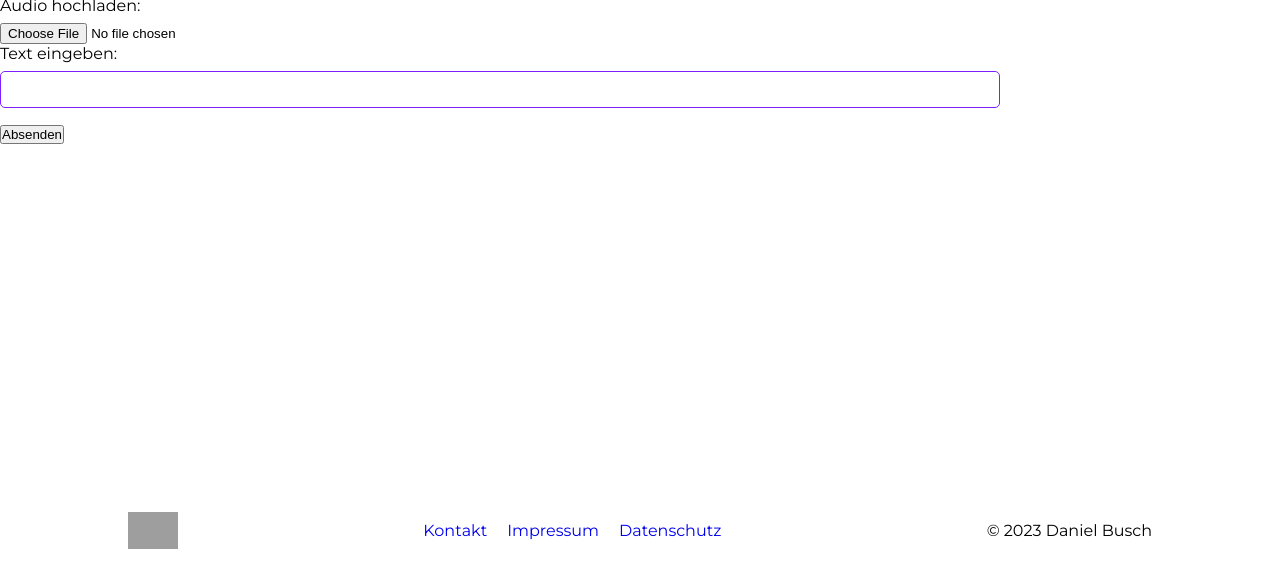
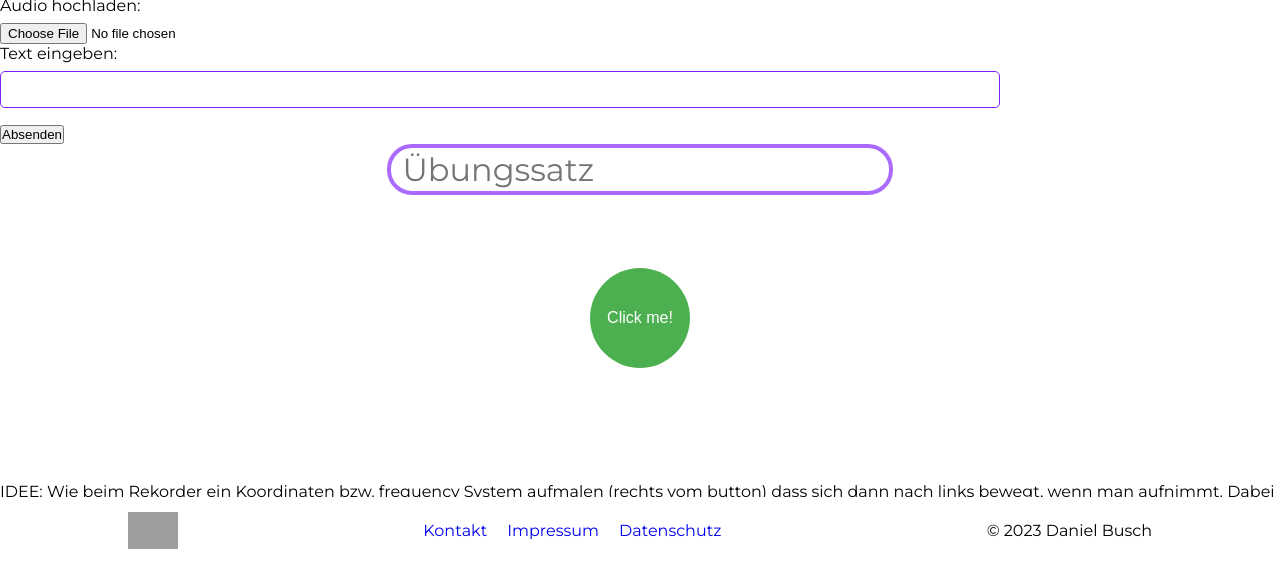
Before and after one commit to dakopen/studie.AusspracheTrainer.org, a Django app: page /de/ in a window 1280 px wide. Shown: the part 236-800 px from the top of the page. Run offline with Django 4.2, Linux system fonts and the light colour scheme; parts of the project's set-up code (start-up, migrations or seed data) failed here and were passed over; grey boxes are pictures that could not be loaded.

Commit message:
record audio canvas

```diff
--- a/aussprachetrainer/dashboard/templates/dashboard.html
+++ b/aussprachetrainer/dashboard/templates/dashboard.html
@@ -37,7 +37,7 @@
     data-number-size="3rem"
     data-text={% trans "AusspracheTrainer" %}
     data-text-color="var(--lila)"
-    data-text-font-size="1.5rem"
+    data-text-font-size="1.6rem"
     data-hover-text="{% trans "In diesem Score sind mehrere Faktoren wie die Genauigkeit, der Redefluss und die Schwierigkeit eingerechnet." %}">
   </div>
 
--- a/aussprachetrainer/dashboard/views.py
+++ b/aussprachetrainer/dashboard/views.py
@@ -18,13 +18,17 @@ def dashboard_view(request):
     #       account and other stuff.
     if averages['avg_accuracy'] is None:
         averages['avg_accuracy'] = "?"
+    else:
+        averages['avg_accuracy'] = round(averages['avg_accuracy'])
     if averages['avg_fluency'] is None:
         averages['avg_fluency'] = "?"
+    else:
+        averages['avg_fluency'] = round(averages['avg_fluency'])
 
     context = {
         'avg_accuracy': averages['avg_accuracy'],
         'avg_fluency': averages['avg_fluency'],
-        'avg_aussprachetrainer': 90.5, # TODO: see above (mock data here)
+        'avg_aussprachetrainer': round(90.34), # TODO: see above (mock data here)
     }
 
 
--- a/aussprachetrainer/frontend/templates/base.html
+++ b/aussprachetrainer/frontend/templates/base.html
@@ -13,7 +13,7 @@
     {% block css %}{% endblock %}
 
     <link rel="icon" href="{% static 'frontend/assets/images/favicon.png' %}" type="image/png">
-
+    <script src="https://code.jquery.com/jquery-3.7.1.min.js" integrity="sha256-/JqT3SQfawRcv/BIHPThkBvs0OEvtFFmqPF/lYI/Cxo=" crossorigin="anonymous"></script>
     <title>{% block title %}AusspracheTrainer{% endblock %}</title>
 
     <!-- Script that need Django Patterns -->
--- a/aussprachetrainer/frontend/templates/module/header.html
+++ b/aussprachetrainer/frontend/templates/module/header.html
@@ -10,7 +10,7 @@
 
             {% if user.is_authenticated %}
             <li class="nav-item">
-                <p style="margin-bottom: 0rem;">{% trans "Fortschritt" %}</p>
+                <p style="margin-bottom: 0rem;"><a href="{% url 'dashboard' %}">{% trans "Dashboard" %}</a></p>
                 <!-- Also adopt the url style below-->
             </li>
             <li class="nav-item">
--- /dev/null
+++ b/aussprachetrainer/frontend/templates/record_audio.html
@@ -0,0 +1,33 @@
+{% load static %}
+<div>
+    <p align="center">
+        <textarea placeholder="Übungssatz" id="textarea" class="textarea-responsive" maxlength="300" autocapitalize="off"></textarea>
+            <i class="fas fa-trash-alt grey" onclick="clearTextarea()"></i>
+        </p>
+    </div>
+</div>
+<br>
+<br>
+<br>
+<div class="audio-container">
+    <div class="button-container">
+        <button class="round-button" id="record-button">Click me!</button>
+    </div>
+    <canvas id="visualizer" width="800" height="100"></canvas>
+</div>
+
+<br>
+<br>
+<br>
+
+<br>
+<br>
+<br>
+IDEE: Wie beim Rekorder ein Koordinaten bzw. frequency System
+aufmalen (rechts vom button) dass sich dann nach links bewegt, wenn
+man aufnimmt. Dabei die Frequenz anzeigen.
+
+
+
+<script src="{% static 'frontend/assets/js/record_audio.js' %}"></script>
+<script src="{% static 'frontend/assets/js/audio_canvas.js' %}"></script>
--- a/aussprachetrainer/frontend/views.py
+++ b/aussprachetrainer/frontend/views.py
@@ -35,7 +35,8 @@ def render_into_base(request, title, filepaths, context=None, content_type=None,
 
 def index(request):
 
-    return render_into_base(request, _("AusspracheTrainer"), ["importhtml.html", "upload_audio.html"])
+    return render_into_base(request, _("AusspracheTrainer"), ["importhtml.html", "upload_audio.html", "record_audio.html"],
+                            css=['frontend/assets/css/record_audio.css'])
 
 
 def contact(request):
--- a/aussprachetrainer/static/frontend/assets/css/dashboard.css
+++ b/aussprachetrainer/static/frontend/assets/css/dashboard.css
@@ -37,10 +37,12 @@
     color: var(--white);
     padding: 10px;
     border-radius: 5px;
-    box-shadow: 0px 0px 10px rgba(0, 0, 0, 0.2);
-    bottom: 65%;
+    border-color: "black";
+    box-shadow: 0px 0px 30px rgba(255, 255, 255, 0.7);
+    bottom: 67.5%;
     left: 50%;
     transform: translateX(-50%);
+    background-color: var(--rosa);
 }
 
 .tooltip::before {
--- /dev/null
+++ b/aussprachetrainer/static/frontend/assets/css/record_audio.css
@@ -0,0 +1,81 @@
+/* BIN ICON */
+#bin-icon {
+    position: absolute;
+    width: 28px;
+    height: 28px;
+}
+
+#bin-icon.inactive {
+    pointer-events:none;
+    opacity: 0;
+    transition: opacity 0.25s;
+}
+
+#bin-icon.active {
+    opacity: 1;
+    pointer-events: auto;
+    transition: opacity 2s;
+}
+
+
+/* TEXTAREA textarea */
+.textarea-responsive {
+    resize: none;
+    padding-left: 0.35em;
+    padding-right: 0.35em;
+    line-height: 1em;
+    padding-top: 0.2em;
+    padding-bottom: 0.4em;
+    vertical-align: middle;
+    border-radius: 25px;
+    border: solid 4px #aa6bfd;
+    font-size: max(min(2.5vw, 50px), 30px);
+    outline: none;
+    height: 1.6em;
+    overflow: hidden;
+    white-space: break-spaces;
+    font-family: "Montserrat";
+    font-weight: 500;
+}
+
+.textarea-responsive:focus {
+    box-shadow: -10px 5px 15px 0px #aa6bfd95, 10px -5px 15px 0px #5c50fe80;
+}
+
+
+.button-container {
+    position: absolute; /* Absolute positioning on button container */
+    top: 50%;
+    left: 50%;
+    transform: translate(-50%, -50%);
+    z-index: 2;
+}
+
+#record-button {
+    background-color: #4CAF50;
+    border: none;
+    color: white;
+    text-align: center;
+    text-decoration: none;
+    display: inline-block;
+    font-size: 16px;
+    border-radius: 50%;
+    width: 100px;
+    height: 100px;
+}
+
+.grey {
+    color: grey;
+}
+
+#visualizer {
+    position: relative;
+}
+.audio-container {
+    width: 85%;
+    position: relative;
+    max-width: 800px;
+    height: 100px;
+    margin: auto;
+    mask-image: linear-gradient(to right, transparent, white 10%, white 100%);
+}
--- /dev/null
+++ b/aussprachetrainer/static/frontend/assets/js/audio_canvas.js
@@ -0,0 +1,95 @@
+const canvas = document.getElementById("visualizer");
+const ctx = canvas.getContext("2d");
+
+const audioContext = new AudioContext();
+const analyser = audioContext.createAnalyser();
+analyser.fftSize = 2048;
+const bufferLength = analyser.frequencyBinCount;
+const dataArray = new Uint8Array(bufferLength);
+
+let mediaRecorder;
+let chunks = [];
+
+const startRecording = () => {
+  chunks = [];
+  mediaRecorder = new MediaRecorder(stream);
+  mediaRecorder.addEventListener("dataavailable", (event) => {
+    chunks.push(event.data);
+  });
+  mediaRecorder.start();
+};
+
+const stopRecording = () => {
+  mediaRecorder.stop();
+};
+
+let stream;
+navigator.mediaDevices.getUserMedia({ audio: true })
+  .then((userStream) => {
+    stream = userStream;
+    const audio = document.createElement("audio");
+    audio.srcObject = stream;
+    audio.play();
+    const source = audioContext.createMediaStreamSource(stream);
+    source.connect(analyser);
+  })
+  .catch((error) => {
+    console.error(error);
+  });
+
+let x = canvas.width / 2 - document.getElementById("record-button").offsetWidth / 2;
+
+let lastMeanFrequency = 0;
+let animationFrameId;
+let counter = 0;
+
+let isRecording = false;
+
+// Event listener for record button
+const recButton = document.getElementById("record-button");
+
+recButton.addEventListener("click", () => {
+  isRecording = !isRecording;
+  if (isRecording) {
+    startRecording();
+    animationFrameId = requestAnimationFrame(draw);
+    recButton.innerText = 'Stop';
+  } else {
+    stopRecording();
+    cancelAnimationFrame(animationFrameId);
+    recButton.innerText = 'Record';
+  }
+});
+
+function draw() {
+  if (!isRecording) return;
+
+  const imageData = ctx.getImageData(0, 0, canvas.width, canvas.height);
+  ctx.clearRect(0, 0, canvas.width, canvas.height);
+  ctx.putImageData(imageData, -1, 0);
+
+  analyser.getByteFrequencyData(dataArray);
+  const meanFrequency = dataArray.reduce((a, b) => a + b) / bufferLength;
+
+  const smoothFrequency = (lastMeanFrequency + meanFrequency) / 2;
+
+  if (counter <= 1) {
+    const yHeight = Math.max((smoothFrequency / 64) * canvas.height / 2, 1);
+    const y = canvas.height / 2 - yHeight;
+    const yMirrored = canvas.height / 2 + yHeight;
+
+    ctx.beginPath();
+    ctx.moveTo(x, y);
+    ctx.lineTo(x, yMirrored);
+    ctx.strokeStyle = 'var(--lila)';
+    ctx.stroke();
+  } else if (counter <= 3) {
+    // Gap
+  } else {
+    counter = 0;
+  }
+
+  counter++;
+  lastMeanFrequency = meanFrequency;
+  animationFrameId = requestAnimationFrame(draw);
+}
--- a/aussprachetrainer/static/frontend/assets/js/dashboard.js
+++ b/aussprachetrainer/static/frontend/assets/js/dashboard.js
@@ -1,6 +1,5 @@
 function addInfoToolboxesToIcons(){
     const infoIcons = document.querySelectorAll(".fas.fa-info-circle");
-    console.log(infoIcons)
 
     infoIcons.forEach((icon) => {
       icon.addEventListener("mouseenter", function(event) {
--- /dev/null
+++ b/aussprachetrainer/static/frontend/assets/js/record_audio.js
@@ -0,0 +1,54 @@
+const textarea = $("#textarea");
+const binIcon = $("#bin-icon");
+const recordButton = $("#record-button");
+
+windowResize();
+/* EVENT LISTENERS */
+textarea.on('input change keyup paste', function(){
+    resizeTextarea();
+});
+
+$(window).resize(windowResize);
+
+// START: Text area auto size:
+function resizeTextarea() {
+    let computedFontSize = textarea.css("font-size");
+    let fontAttr = "700 " + String(Math.max(Math.min(parseInt(computedFontSize) + 1, 50), 30)) + "px Montserrat";
+    textwidth = getTextWidth(textarea.val(), fontAttr);
+    textarea.width(Math.max(textareaWidth, Math.min(textwidth + (parseInt(computedFontSize) + 1 - 36.8), window.innerWidth * 0.95)) + 'px');
+
+    textarea.css("height", "1.6em");
+    textarea.css("height", textarea.prop("scrollHeight") + "px");
+}
+
+function windowResize() {
+    textareaMaxWidth = Math.min(window.innerWidth * 0.85, 800);
+    textarea.css("max-width", textareaMaxWidth + "px");
+    textareaWidth = Math.min(window.innerWidth * 0.85, 475);
+    resizeTextarea();
+}
+
+function getTextWidth(text, font) { // important
+    const canvas = getTextWidth.canvas || (getTextWidth.canvas = document.createElement("canvas"));
+    const context = canvas.getContext("2d");
+    context.font = font;
+    const metrics = context.measureText(text);
+    return metrics.width;
+}
+// END: Text area auto size
+
+function clearTextarea() {
+    textarea.val("");
+    resizeTextarea();
+}
+
+recordButton.on('click', function() {
+    if (recordButton.text() === "Click me!") {
+        recordButton.text("Started");
+    } else {
+        recordButton.text("Click me!");
+    }
+});
+
+
+//
```
Also changed, not shown: aussprachetrainer/static/frontend/assets/js/jarodeComponent.js (+4 -3 lines).
